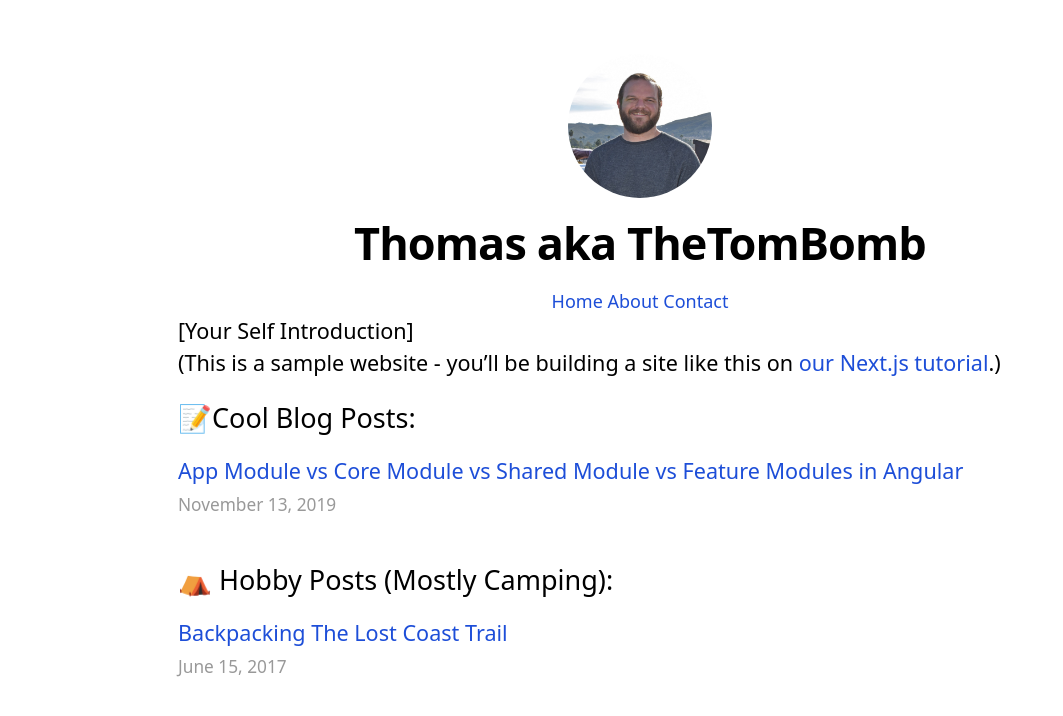
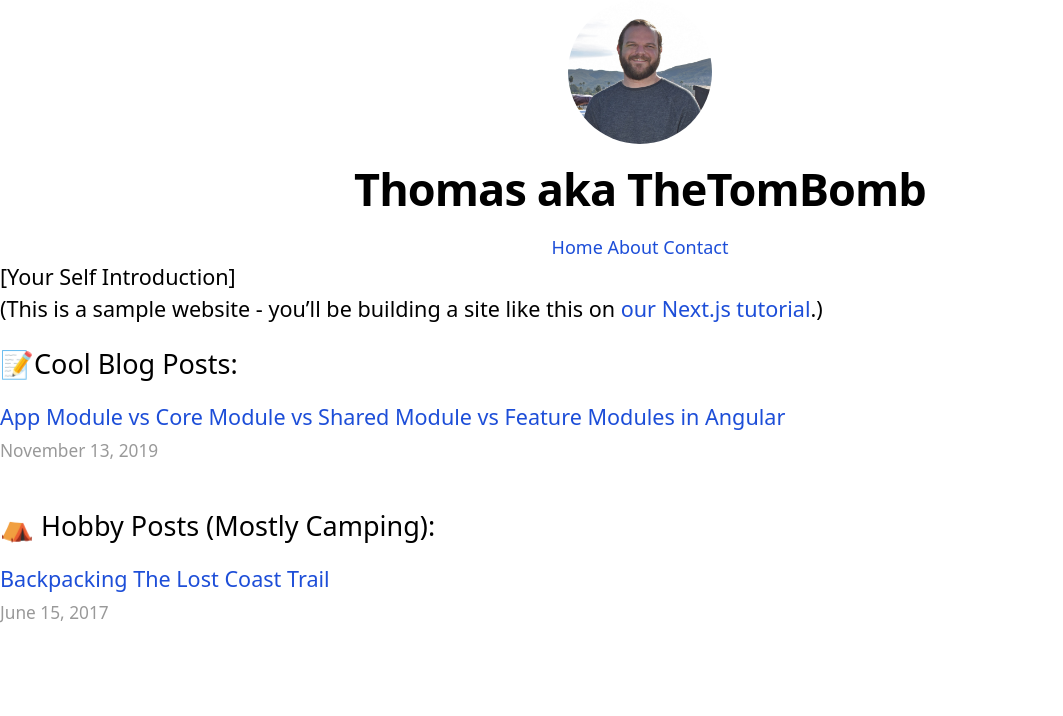
Before and after one commit to zeeshanhshaheen/blog, a Next.js app: page / in a window 1280 px wide. Shown: the top 716 px of the page, without its empty margins (0-1063 px from the left). Built offline with nearby package versions, Linux system fonts and the light colour scheme; what @tailwindcss/typography would draw is missing.

Commit message:
Tryint out css things

```diff
--- a/components/layout.module.css
+++ b/components/layout.module.css
@@ -1,8 +1,8 @@
-.container {
-    max-width: 75%;
+/* .container { */
+    /* max-width: 75%;
     padding: 0 1rem;
-    margin: 3rem auto 3rem;
-  }
+    margin: 3rem auto 6rem;
+  } */
 
   .header {
     display: flex;
--- a/components/postLayout.js
+++ b/components/postLayout.js
@@ -8,7 +8,7 @@ export const siteTitle = 'Thomas Desmond - Writer, Speaker, Content Creator'
 
 export default function PostLayout({ children }) {
     return (
-        <div className={styles.container}>
+        <div>
             <Head>
                 <link rel="icon" href="/favicon.ico" />
                 <meta
@@ -44,7 +44,7 @@ export default function PostLayout({ children }) {
                     </>
                 )}
             </header>
-            <main>{children}</main>
+            <main class="bg-white flex justify-center	align-center">{children}</main>
             {(
                 <div className={styles.backToHome}>
                     <Link href="/">
--- a/pages/posts/[id].js
+++ b/pages/posts/[id].js
@@ -23,12 +23,13 @@ export async function getStaticPaths() {
 
 export default function Post({ postData }) {
     return (
-        <PostLayout>
+
+        <PostLayout class="w-full bg-blue-100">
             <Head>
                 <title>{postData.title}</title>
             </Head>
 
-            <article class="prose lg:prose-xl">
+            <article class="p-6 prose lg:prose-xl shadow-xl ">
                 <h1 className={utilStyles.headingXl}>{postData.title}</h1>
                 <div className={utilStyles.lightText}>
                     <Date dateString={postData.date} />
```
